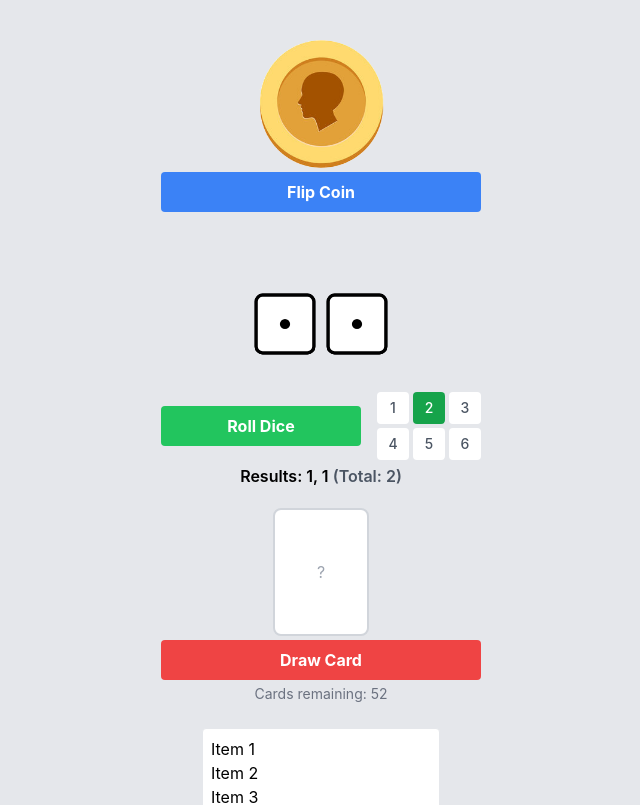
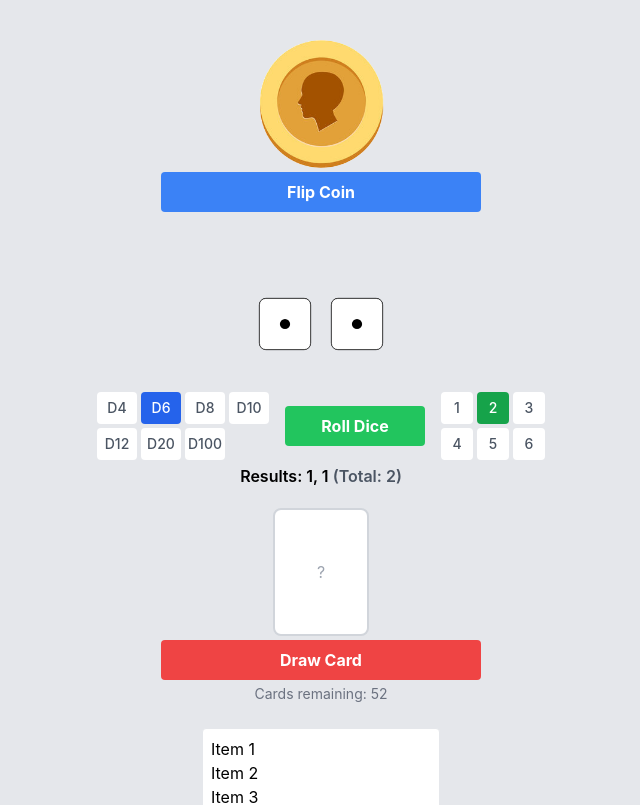
Before and after one commit to MagicalMongoose/Random-Generator-App, a React (Create React App) app in the folder app/: page / in a window 1280 px wide. Shown: the top 805 px of the page, without its empty margins (319-959 px from the left). Built offline with nearby package versions, Linux system fonts and the light colour scheme; the HTML template or start-up script is replaced by a standard one.

Commit message:
WIP D&D Dice

```diff
--- a/app/src/App.js
+++ b/app/src/App.js
@@ -24,20 +24,8 @@ function App() {
 			}
 
 			@keyframes roll3D {
-			0% {
-				transform: rotateX(0) rotateY(0) rotateZ(0);
-			}
-			30% {
-				transform: rotateX(360deg) rotateY(180deg) rotateZ(90deg) translate3d(10px, -20px, 30px);
-			}
-			60% {
-				transform: rotateX(720deg) rotateY(360deg) rotateZ(180deg) translate3d(-20px, 10px, -30px);
-			}
-			85% {
-				transform: rotateX(1080deg) rotateY(720deg) rotateZ(270deg) translate3d(5px, 5px, 5px);
-			}
-			100% {
-				transform: rotateX(1080deg) rotateY(720deg) rotateZ(360deg) translate3d(0, 0, 0);
+				0% { transform: rotateX(0) rotateY(0) rotateZ(0); }
+				100% { transform: rotateX(720deg) rotateY(720deg) rotateZ(720deg); }
 			}
 			}
 
--- a/app/src/Components/RollDice.jsx
+++ b/app/src/Components/RollDice.jsx
@@ -4,6 +4,7 @@ import diceThrow from "../Assets/Dice Throw.mp3"
 const RollDice = () => {
     // States
     const [diceCount, setDiceCount] = useState(2);
+    const [diceType, setDiceType] = useState(6);
     const [dieResults, setDieResults] = useState([1, 1]);
     const [isRolling, setIsRolling] = useState(false);
 
@@ -29,15 +30,14 @@ const RollDice = () => {
 
         setTimeout(() => {
             const newResults = Array(diceCount).fill(0).map(() =>
-                Math.floor(Math.random() * 6) + 1
+                Math.floor(Math.random() * diceType) + 1
             );
             setDieResults(newResults);
             setIsRolling(false);
         }, 1200);
     };
 
-    const DiceFace = ({ value, face = 'front' }) => {
-        const patterns = {
+    const dotPatterns = {
         1: [[50, 50]],
         2: [[25, 25], [75, 75]],
         3: [[25, 25], [50, 50], [75, 75]],
@@ -46,40 +46,179 @@ const RollDice = () => {
         6: [[25, 25], [25, 50], [25, 75], [75, 25], [75, 50], [75, 75]]
     };
 
-        // Different transforms for each face of the cube
-        const faceTransforms = {
+    const getDotPattern = (value) => {
+        const pattern = dotPatterns[value];
+        if (!pattern) return '';
+        return pattern.map(([cx, cy]) =>
+            `<circle cx="${cx}" cy="${cy}" r="8" fill="black"/>`
+        ).join('');
+    };
+
+    // 3D Dice Shape Definitions
+    const diceShapes = {
+        4: {
+            path: (value) => `
+                <g transform="translate(50, 50)">
+                    <path d="
+                        M 0 -35
+                        L 30 25
+                        L -30 25
+                        Z
+                    " fill="white" stroke="black" strokeWidth="2" />
+                    <text x="0" y="10" textAnchor="middle" fontSize="24" fill="black">${value}</text>
+                </g>
+            `,
+            transforms: {
+                front: 'rotateY(0deg) rotateX(-25deg)',
+                back: 'rotateY(180deg) rotateX(-25deg)',
+                right: 'rotateY(120deg) rotateX(-25deg)',
+                left: 'rotateY(-120deg) rotateX(-25deg)',
+            }
+        },
+        6: {
+            path: (value) => `
+                <rect x="10" y="10" width="80" height="80" rx="10" fill="white" stroke="black" strokeWidth="5"/>
+                ${getDotPattern(value)}
+            `,
+            transforms: {
                 front: 'translateZ(40px)',
                 back: 'translateZ(-40px) rotateY(180deg)',
                 right: 'translateX(40px) rotateY(90deg)',
                 left: 'translateX(-40px) rotateY(-90deg)',
                 top: 'translateY(-40px) rotateX(90deg)',
                 bottom: 'translateY(40px) rotateX(-90deg)',
+            }
+        },
+        8: {
+            path: (value) => `
+                <g transform="translate(50, 50)">
+                    <path d="
+                        M 0 -35
+                        L 35 0
+                        L 0 35
+                        L -35 0
+                        Z
+                    " fill="white" stroke="black" strokeWidth="2" />
+                    <text x="0" y="8" textAnchor="middle" fontSize="24" fill="black">${value}</text>
+                </g>
+            `,
+            transforms: {
+                front: 'rotateX(-30deg)',
+                back: 'rotateY(180deg) rotateX(-30deg)',
+                right: 'rotateY(90deg) rotateX(-30deg)',
+                left: 'rotateY(-90deg) rotateX(-30deg)',
+            }
+        },
+        10: {
+            path: (value) => `
+                <g transform="translate(50, 50)">
+                    <path d="
+                        M 0 -30
+                        L 30 -10
+                        L 20 25
+                        L -20 25
+                        L -30 -10
+                        Z
+                    " fill="white" stroke="black" strokeWidth="2" />
+                    <text x="0" y="10" textAnchor="middle" fontSize="24" fill="black">${value}</text>
+                </g>
+            `,
+            transforms: {
+                front: 'rotateX(-25deg)',
+                back: 'rotateY(180deg) rotateX(-25deg)',
+                right: 'rotateY(72deg) rotateX(-25deg)',
+                left: 'rotateY(-72deg) rotateX(-25deg)',
+            }
+        },
+        12: {
+            path: (value) => `
+                <g transform="translate(50, 50)">
+                    <path d="
+                        M 0 -30
+                        L 17 -25
+                        L 28 -10
+                        L 28 10
+                        L 17 25
+                        L 0 30
+                        L -17 25
+                        L -28 10
+                        L -28 -10
+                        L -17 -25
+                        Z
+                    " fill="white" stroke="black" strokeWidth="2" />
+                    <text x="0" y="8" textAnchor="middle" fontSize="24" fill="black">${value}</text>
+                </g>
+            `,
+            transforms: {
+                front: 'rotateX(-25deg)',
+                back: 'rotateY(180deg) rotateX(-25deg)',
+                right: 'rotateY(72deg) rotateX(-25deg)',
+                left: 'rotateY(-72deg) rotateX(-25deg)',
+            }
+        },
+        20: {
+            path: (value) => `
+                <g transform="translate(50, 50)">
+                    <path d="
+                        M 0 -30
+                        L 28 -10
+                        L 18 25
+                        L -18 25
+                        L -28 -10
+                        Z
+                    " fill="white" stroke="black" strokeWidth="2" />
+                    <text x="0" y="8" textAnchor="middle" fontSize="24" fill="black">${value}</text>
+                </g>
+            `,
+            transforms: {
+                front: 'rotateX(-25deg)',
+                back: 'rotateY(180deg) rotateX(-25deg)',
+                right: 'rotateY(72deg) rotateX(-25deg)',
+                left: 'rotateY(-72deg) rotateX(-25deg)',
+            }
+        },
+        100: {
+            path: (value) => `
+                <g transform="translate(50, 50)">
+                    <circle r="35" fill="white" stroke="black" strokeWidth="2"/>
+                    <text x="0" y="8" textAnchor="middle" fontSize="${value.length > 2 ? '20' : '24'}" fill="black">${value}</text>
+                </g>
+            `,
+            transforms: {
+                front: 'rotateX(-25deg)',
+                back: 'rotateY(180deg) rotateX(-25deg)',
+                right: 'rotateY(90deg) rotateX(-25deg)',
+                left: 'rotateY(-90deg) rotateX(-25deg)',
+            }
+        }
     };
+
+    const DiceFace = ({ value, face = 'front' }) => {
+        const shape = diceShapes[diceType];
+        if (!shape) return null;
+
+        const transform = shape.transforms[face] || '';
 
         return (
             <div
                 className="absolute w-full h-full"
-                style={{ transform: faceTransforms[face] }}
+                style={{ transform }}
             >
                 <svg viewBox="0 0 100 100" className="w-full h-full">
-                    <rect x="5" y="5" width="90" height="90" rx="10" fill="white" stroke="black" strokeWidth="5" />
-                    {patterns[value]?.map(([cx, cy], i) => (
-                        <circle key={i} cx={cx} cy={cy} r="8" fill="black" />
-                    ))}
+                    <g dangerouslySetInnerHTML={{ __html: shape.path(value) }} />
                 </svg>
             </div>
         );
     };
 
     const Die3D = ({ value, isRolling, offset = 0 }) => {
-        // Generate random values for opposite faces
         const faces = {
             front: value,
-            back: 7 - value, // Opposite face
-            right: Math.ceil(Math.random() * 6),
-            left: Math.ceil(Math.random() * 6),
-            top: Math.ceil(Math.random() * 6),
-            bottom: Math.ceil(Math.random() * 6),
+            back: diceType + 1 - value,
+            right: Math.ceil(Math.random() * diceType),
+            left: Math.ceil(Math.random() * diceType),
+            top: Math.ceil(Math.random() * diceType),
+            bottom: Math.ceil(Math.random() * diceType),
         };
 
         return (
@@ -97,6 +236,9 @@ const RollDice = () => {
         );
     };
 
+    // Available dice types
+    const diceTypes = [4, 6, 8, 10, 12, 20, 100];
+
     return (
         <div className="flex-1 flex flex-col justify-center items-center p-1 space-y-1 2xl:p-4 2xl:space-y-4">
             <div className="relative h-32 flex justify-center items-center perspective">
@@ -112,7 +254,27 @@ const RollDice = () => {
                     ))}
                 </div>
             </div>
-            <div className="flex items-center gap-4 w-full max-w-xs">
+            <div className="flex items-center gap-4 w-full max-w-md">
+                <div className="flex flex-col gap-1 items-center">
+                    <div className="grid grid-cols-4 gap-1">
+                        {diceTypes.map((type) => (
+                            <button
+                                key={type}
+                                onClick={() => setDiceType(type)}
+                                disabled={isRolling}
+                                className={`w-10 h-8 text-sm font-medium rounded
+                                    ${diceType === type
+                                        ? 'bg-blue-600 text-white'
+                                        : 'bg-white text-gray-600 hover:bg-blue-100'
+                                    }
+                                    disabled:opacity-50 transition-colors`}
+                            >
+                                D{type}
+                            </button>
+                        ))}
+                    </div>
+                </div>
+
                 <button
                     onClick={handleDieRoll}
                     disabled={isRolling}
@@ -120,6 +282,7 @@ const RollDice = () => {
                 >
                     Roll Dice
                 </button>
+
                 <div className="flex flex-col gap-1 items-center">
                     <div className="grid grid-cols-3 gap-1">
                         {[1, 2, 3, 4, 5, 6].map((count) => (
```
Lines whose indentation alone changed are shown as unchanged.
